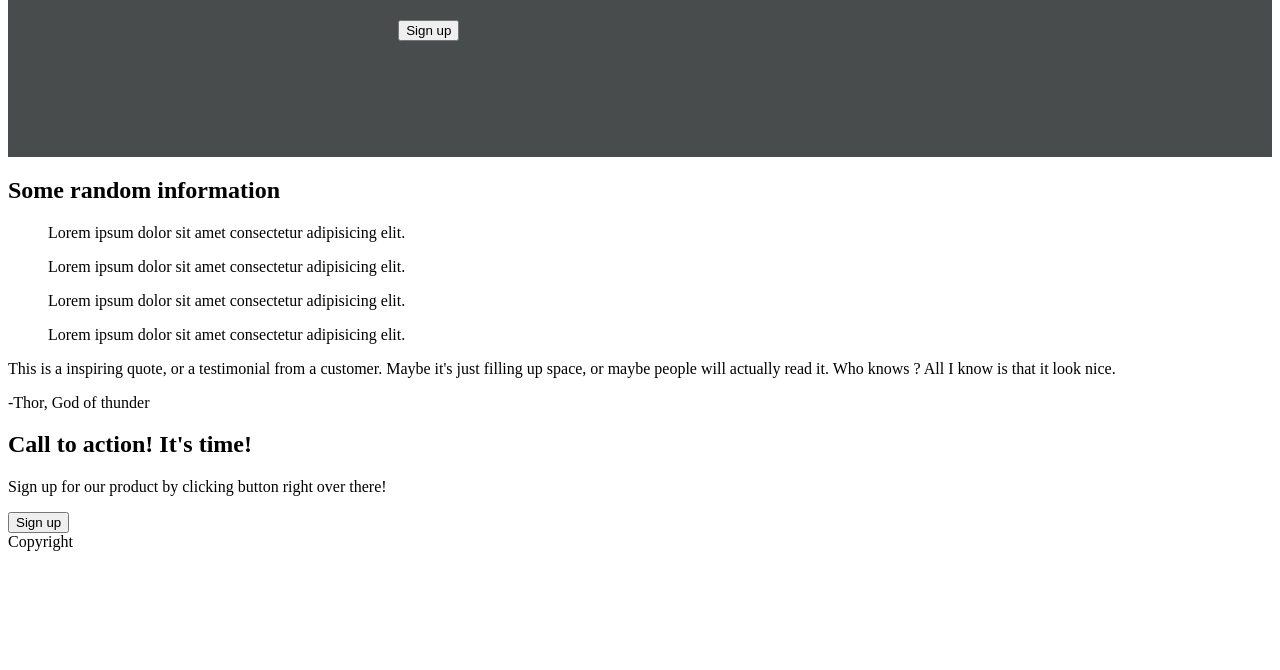
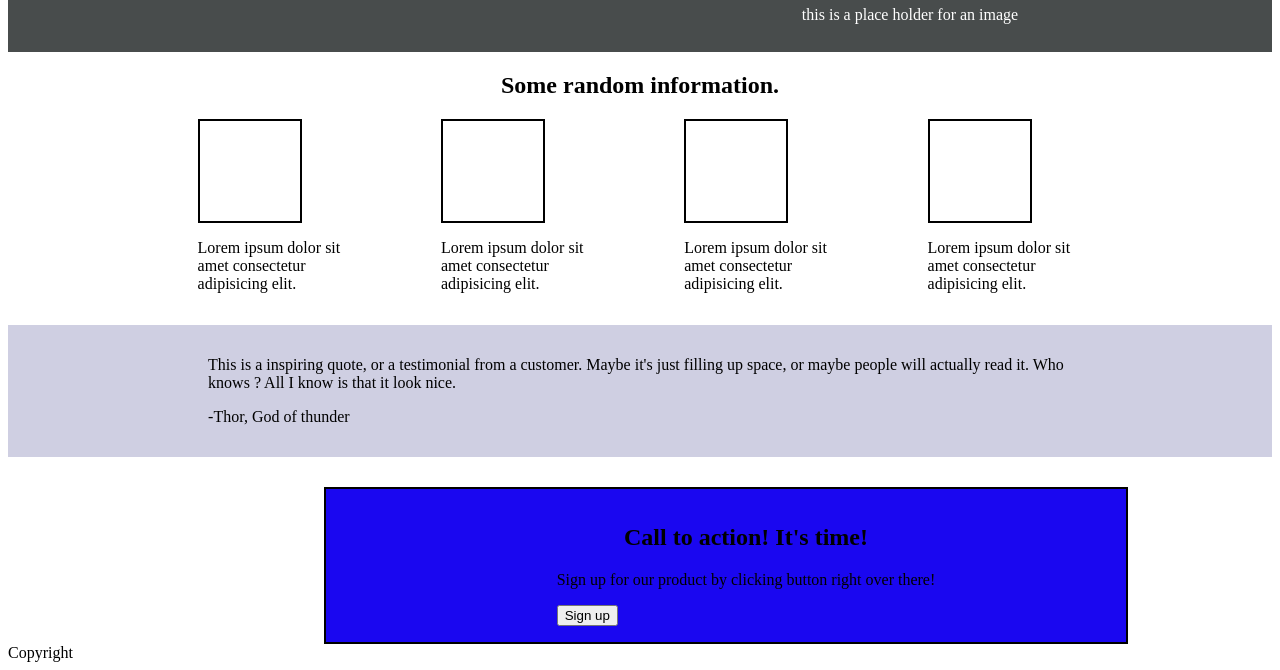
Before and after one commit to mariusherlea/super-disco, a plain HTML site: page index.html in a window 1280 px wide. Shown: the part 258-928 px from the top of the page. Before the commit the page ends 817 px from the top, so only its background shows below. Drawn offline with Linux system fonts and the light colour scheme.

Commit message:
add flex to some random, testimonial, calltoaction

```diff
--- a/index.html
+++ b/index.html
@@ -24,28 +24,34 @@
                     <button>Sign up</button>
                 </li>
                 <li >
+                    <div class="rectangle"></div>
                     <p>this is a place holder for an image</p>
                 </li>
             </ul>
 </div>
 
-    <h2>Some random information</h2>
+    <h2>Some random information.</h2>
 
 
-        <ul>
-            <li><p>Lorem ipsum dolor sit amet consectetur adipisicing elit.</p></li>
-            <li><p>Lorem ipsum dolor sit amet consectetur adipisicing elit.</p></li>
-            <li><p>Lorem ipsum dolor sit amet consectetur adipisicing elit.</p></li>
-            <li><p>Lorem ipsum dolor sit amet consectetur adipisicing elit.</p></li>
+        <ul class="some">
+            <li><div class="square"></div><p>Lorem ipsum dolor sit amet consectetur adipisicing elit.</p></li>
+            <li><div class="square"></div><p>Lorem ipsum dolor sit amet consectetur adipisicing elit.</p></li>
+            <li><div class="square"></div><p>Lorem ipsum dolor sit amet consectetur adipisicing elit.</p></li>
+            <li><div class="square"></div><p>Lorem ipsum dolor sit amet consectetur adipisicing elit.</p></li>
         </ul>
-<div>
+<div class="inspiring">
         <p>This is a inspiring quote, or a testimonial from a customer. Maybe it's just filling up space, or maybe people will actually read it. Who knows ? All I know is that it look nice.</p>
         <p>-Thor, God of thunder</p>
 </div>
-<div>
-        <h2>Call to action! It's time!</h2>
-        <p>Sign up for our product by clicking button right over there!</p>
-        <button>Sign up</button>
+<div class="rectangle2">
+    <ul>
+        <li><h2>Call to action! It's time!</h2></li>
+        <li><p>Sign up for our product by clicking button right over there!</p></li>
+        <li><button>Sign up</button></li>
+    </ul>
+
+
+
 </div>
         Copyright
 
--- a/style.css
+++ b/style.css
@@ -3,24 +3,84 @@ ul{
 }
 .nav{
     color: white;
-    padding: 0 100px 100px 100px;
+    padding: 0 100px 50px 100px;
     background-color: rgb(72, 76, 76);
 
 }
 .top-nav-main{
     display: flex;
     flex-direction: row;
-    justify-content: space-between;
+    justify-content: space-around;
 }
 .top-nav{
     display: flex;
     flex-direction: row;
+    gap: 15px;
 }
 .bottom-nav{
     display: flex;
     flex-direction: row;
     justify-content: center;
+    gap: 100px;
 }
 .bottom-nav > #awesome{
-width: 30%;
+width: 400px;
 }
+
+h2{
+    text-align: center;
+}
+
+.some{
+    padding: 0 15% 0 15%;
+    display: flex;
+    flex-direction: row;
+    flex-wrap: nowrap;
+    gap: 10%;
+}
+
+.some > li {
+    flex-grow: 4;
+}
+
+.rectangle {
+    height: 100%;
+    width: 200px;
+    border: 2px solid black;
+    background-color: #ffffff;
+  }
+
+.rectangle > p {
+    color: gray;
+}
+
+  .square {
+    height: 100px;
+    width: 100px;
+    border: 2px solid black;
+    background-color: #ffffff;
+  }
+
+  .inspiring {
+    background-color: rgb(207, 207, 226);
+    color: rgb(0, 0, 0);
+    border: 10%;
+    padding: 15px;
+
+  }
+
+  .inspiring  > p{
+    padding: 0 15% 0 15%;
+
+  }
+
+  .rectangle2 {
+    margin: 30px 25% 0  ;
+    display: flex;
+    justify-content: center;
+    align-items: center;
+    height: 100%;
+    width: 800px;
+    border: 2px solid black;
+    background-color: #1a07f0;
+  }
```
